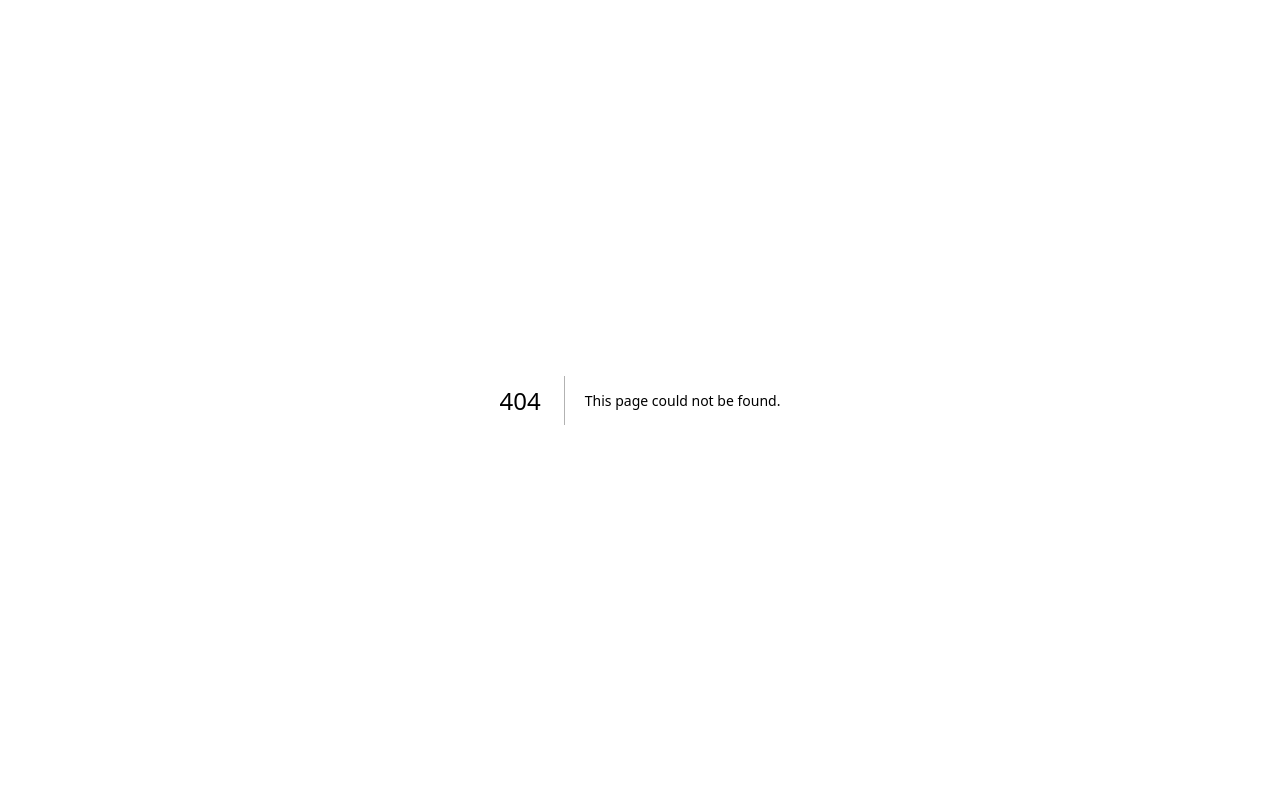
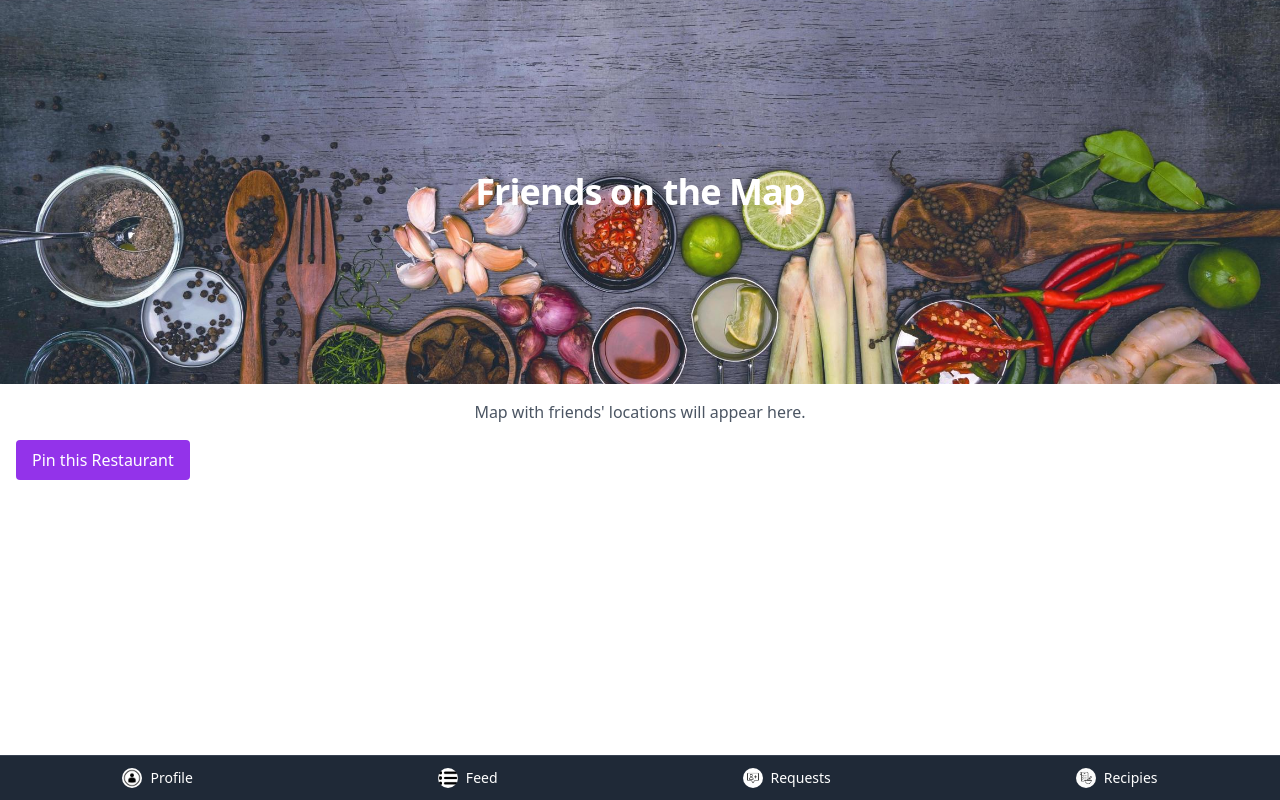
Before and after one commit to alexandra-popa27/Proiect-Cloud-Computing, a Next.js app: page /map in a window 1280 px wide. Before the commit this address had no page. Built offline with nearby package versions, Linux system fonts and the light colour scheme.

Commit message:
map page shell

```diff
--- a/components/MainPage.jsx
+++ b/components/MainPage.jsx
@@ -174,6 +174,9 @@ const MainPage = () => {
         <button onClick={() => router.push("/requests")} className="flex items-center gap-2 text-sm hover:text-yellow-400">
           <img src="/request_icon.jpg" alt="Requests" className="w-5 h-5 rounded-full" />Requests
         </button>
+        <button onClick={() => router.push("/map")} className="flex items-center gap-2 text-sm hover:text-yellow-400">
+          <img src="/map_icon.jpg" alt="Map" className="w-5 h-5 rounded-full" />Map
+        </button>
         <button onClick={() => router.push("/cookaid")} className="flex items-center gap-2 text-sm hover:text-yellow-400">
           <img src="/AI_chat_icon.jpg" alt="CookAId" className="w-5 h-5 rounded-full" /> CookAId
         </button>
--- /dev/null
+++ b/pages/map.jsx
@@ -0,0 +1,41 @@
+import React from "react";
+import { useRouter } from "next/router";
+
+const MapPage = () => {
+  const router = useRouter();
+
+  return (
+    <div className="relative bg-beige min-h-screen overflow-hidden pb-24">
+      <div className="relative h-96 overflow-hidden">
+        <img className="absolute inset-0 w-full h-full object-cover" src="/cooking.jpg" alt="Cooking Background" />
+        <div className="absolute inset-0 flex items-center justify-center text-white text-4xl font-bold tracking-tight text-center">
+          Friends on the Map
+        </div>
+      </div>
+
+      <div className="p-4">
+        <p className="text-center text-gray-600 mb-4">Map with friends' locations will appear here.</p>
+        <button className="bg-purple-600 text-white px-4 py-2 rounded hover:bg-purple-700">
+          Pin this Restaurant
+        </button>
+      </div>
+
+      <div className="fixed bottom-0 left-0 w-full bg-gray-800 text-white flex justify-around py-3 border-t border-gray-700 z-50">
+        <button onClick={() => router.push("/profile")} className="flex items-center gap-2 text-sm hover:text-yellow-400">
+          <img src="/profile_icon.jpg" alt="Profile" className="w-5 h-5 rounded-full" />Profile
+        </button>
+        <button onClick={() => router.push("/feed")} className="flex items-center gap-2 text-sm hover:text-yellow-400">
+          <img src="/feed_icon.png" alt="Feed" className="w-5 h-5 rounded-full" />Feed
+        </button>
+        <button onClick={() => router.push("/requests")} className="flex items-center gap-2 text-sm hover:text-yellow-400">
+          <img src="/request_icon.jpg" alt="Requests" className="w-5 h-5 rounded-full" />Requests
+        </button>
+        <button onClick={() => router.push("/main")} className="flex items-center gap-2 text-sm hover:text-yellow-400">
+          <img src="/recipie_icon.jpg" alt="Recipies" className="w-5 h-5 rounded-full" />Recipies
+        </button>
+      </div>
+    </div>
+  );
+};
+
+export default MapPage;
```
Also changed, not shown: public/map_icon.jpg (added).
